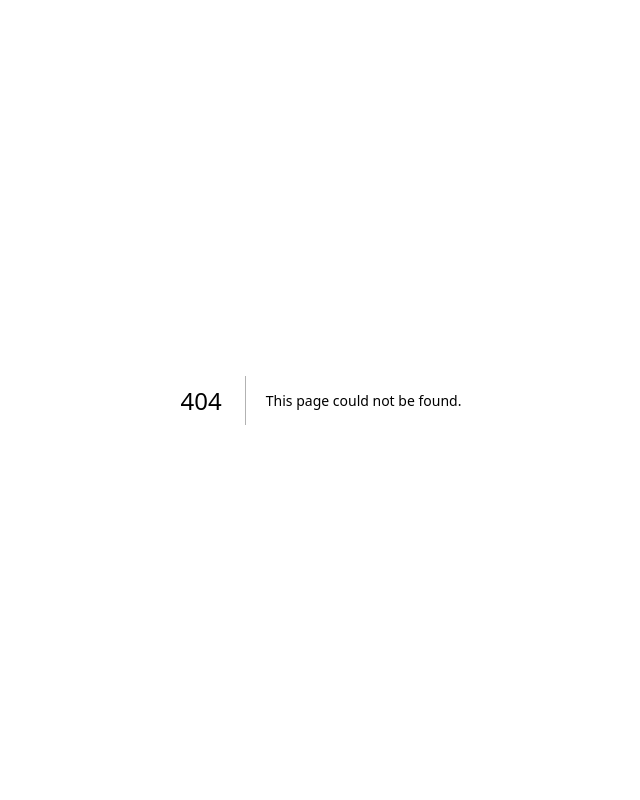
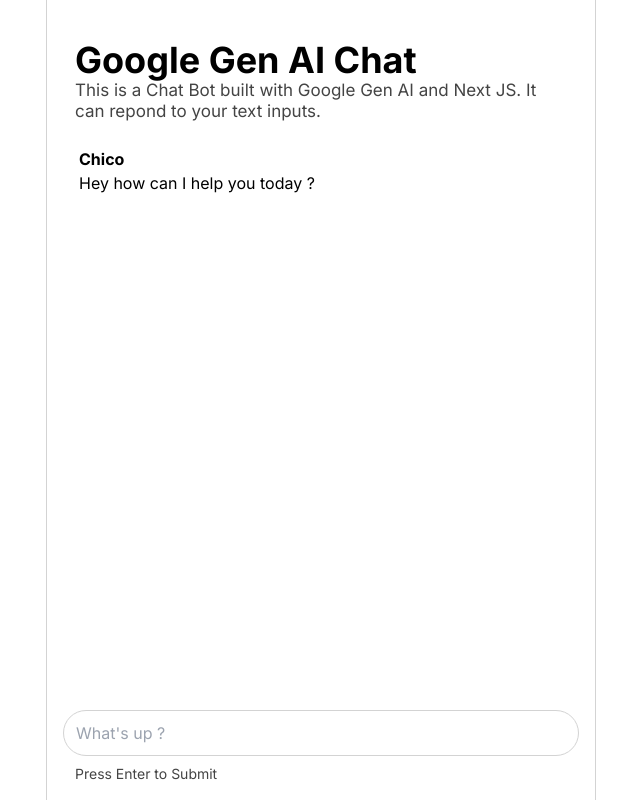
Before and after one commit to zadescoxp/Chico, a Next.js app: page /ai in a window 1280 px wide. Before the commit this address had no page. Shown: the whole page, without its empty margins (319-959 px from the left). Built offline with nearby package versions, Linux system fonts and the light colour scheme.

Commit message:
main ai page

```diff
--- /dev/null
+++ b/src/app/ai/page.tsx
@@ -0,0 +1,124 @@
+"use client";
+
+import { chats } from "./data";
+import { useEffect, useRef, useState } from "react";
+import { GoogleGenerativeAI } from "@google/generative-ai";
+import Skeleton, { SkeletonTheme } from "react-loading-skeleton";
+import "react-loading-skeleton/dist/skeleton.css";
+import { Converter } from "./coverter";
+
+export default function AI() {
+  // State Variables
+
+  const [prompt, setPrompt] = useState("");
+  const [loading, setLoading] = useState(false);
+
+  // Parser
+
+  const parser = new DOMParser();
+
+  // Google Gen AI Model Defined
+
+  const genAI = new GoogleGenerativeAI(
+    "AIzaSyAv5gowkEKoHFU_qaZrwt_ysM74XMy3gco"
+  );
+  const model = genAI.getGenerativeModel({ model: "gemini-1.5-flash" });
+
+  // Prompt Handler
+
+  const handlePrompt = async (prompt: string) => {
+    setLoading(true);
+    const res = await model.generateContent(prompt);
+    chats.push({
+      type: "Chico",
+      message: Converter({ text: res.response.text() }),
+    });
+    setLoading(false);
+  };
+
+  // Auto Scroll to Bottom
+
+  const ref = useRef<HTMLDivElement>(null);
+  const scroll = () => {
+    const { offsetHeight, scrollTop, scrollHeight } = ref.current as HTMLDivElement;
+    if (offsetHeight + scrollTop >= scrollHeight) {
+      ref.current?.scrollTo(0, scrollHeight + 200)
+    }
+  };
+
+  useEffect(() => {
+    scroll();
+  }, [chats]);
+
+  return (
+    <div className="bg-white w-screen h-screen flex justify-center items-center overflow-hidden max-sm:h-full">
+      {/* Chat Container */}
+      <div className="relative w-[550px] h-full border-x-[lightgray] border-x-[1px] max-sm:w-full max-sm:border-x-0">
+        {/* Header */}
+        <header className="leading-tight p-4 px-7 mt-6 max-sm:mt-1">
+          <h1 className="text-4xl font-bold">Google Gen AI Chat</h1>
+          <p className="text-[17px] text-[#444]">
+            This is a Chat Bot built with Google Gen AI and Next JS. It can
+            repond to your text inputs.
+          </p>
+        </header>
+
+        {/* Chat Area */}
+        <div
+          ref={ref}
+          id="promptArea"
+          className="overflow-x-hidden px-4 overflow-scroll flex flex-col h-[600px] pb-10 max-sm:pb-24"
+        >
+          {chats.map((data, index) => (
+            <div
+              className="px-4 py-2 flex flex-col justify-center items-start rounded-full"
+              key={index}
+            >
+              <p className="font-bold">{data.type}</p>
+              {data.type === "Chico" ? (
+                <p>
+                  {
+                    parser.parseFromString(data.message, "text/html")
+                      .documentElement.textContent
+                  }
+                </p>
+              ) : (
+                <p>{data.message}</p>
+              )}
+              {/* <p id="message">{data.message}</p> */}
+            </div>
+          ))}
+          {loading ? (
+            <SkeletonTheme baseColor="#eee" highlightColor="#fff">
+              <p className="px-4">
+                <Skeleton count={2} />
+              </p>
+            </SkeletonTheme>
+          ) : null}
+        </div>
+
+        {/* Input Area */}
+        <div className="absolute bottom-0 flex flex-col justify-center w-full p-4 bg-[rgba(255,255,255,0.75)]">
+          <input
+            type="text"
+            className="relative h-full p-3 w-full outline-0 border-[1px] border-[lightgray] rounded-full"
+            placeholder="What's up ?"
+            value={prompt}
+            onChange={(e) => {
+              setPrompt(e.target.value);
+            }}
+            onKeyDown={(e) => {
+              if (e.keyCode === 13) {
+                e.preventDefault();
+                chats.push({ type: "Guest", message: prompt });
+                handlePrompt(prompt);
+                setPrompt("");
+              }
+            }}
+          />
+          <p className="text-sm text-[#444] px-3 mt-2">Press Enter to Submit</p>
+        </div>
+      </div>
+    </div>
+  );
+}
```
